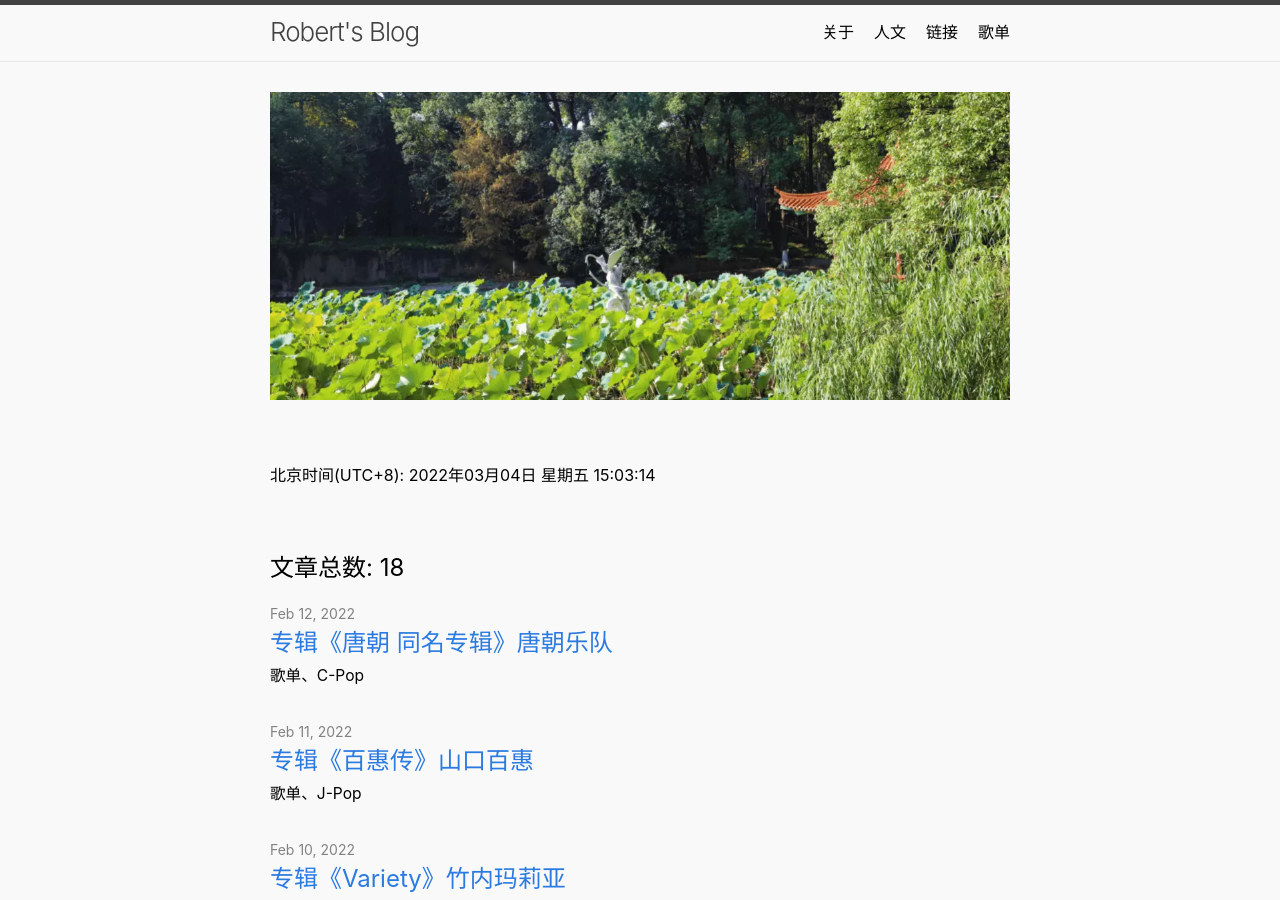
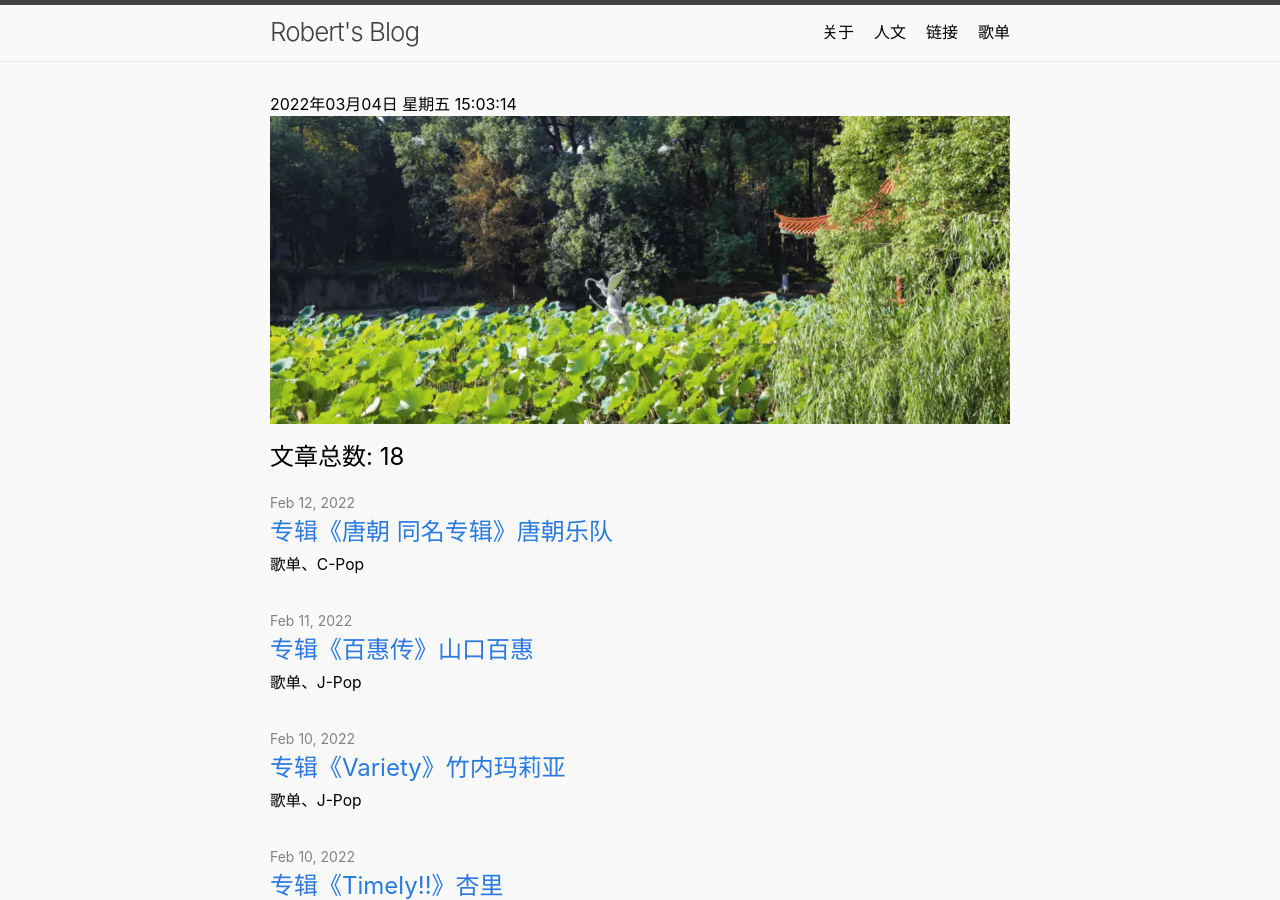
Before and after one commit to Robert1037/zh, a Jekyll site: the page built from index.html, in a window 1280 px wide and 900 px high. Built offline with Jekyll 4.4.1, drawn with Linux system fonts in a browser that asks for light colours.

Commit message:
Update index.html

```diff
--- a/index.html
+++ b/index.html
@@ -2,8 +2,7 @@
 layout: home
 ---
 
-<img src="/img/blogwall3.webp">
-<p><br></br></p>
+
 <script type="text/javascript">
     window.onload=function(){window.requestAnimationFrame(getDate)}
 function getDate(){
@@ -23,10 +22,11 @@ function getDate(){
     if(second<10) second="0"+second
     var week=new Array("星期日","星期一","星期二","星期三","星期四","星期五","星期六")
     var Tools=document.getElementById("Main")
-    var da="北京时间(UTC+8): "+year+"年"+month+"月"+days+"日 "+week[day]+" "+hour+":"+minute+":"+second
+    var da=year+"年"+month+"月"+days+"日 "+week[day]+" "+hour+":"+minute+":"+second
     Tools.innerHTML=da
 }
 </script>
 <div id="Main"></div>
-<p><br></br></p>
+<img src="/img/blogwall3.webp">
+<p>  </p>
 <h2>文章总数: {{ site.posts.size }}</h2>
```
